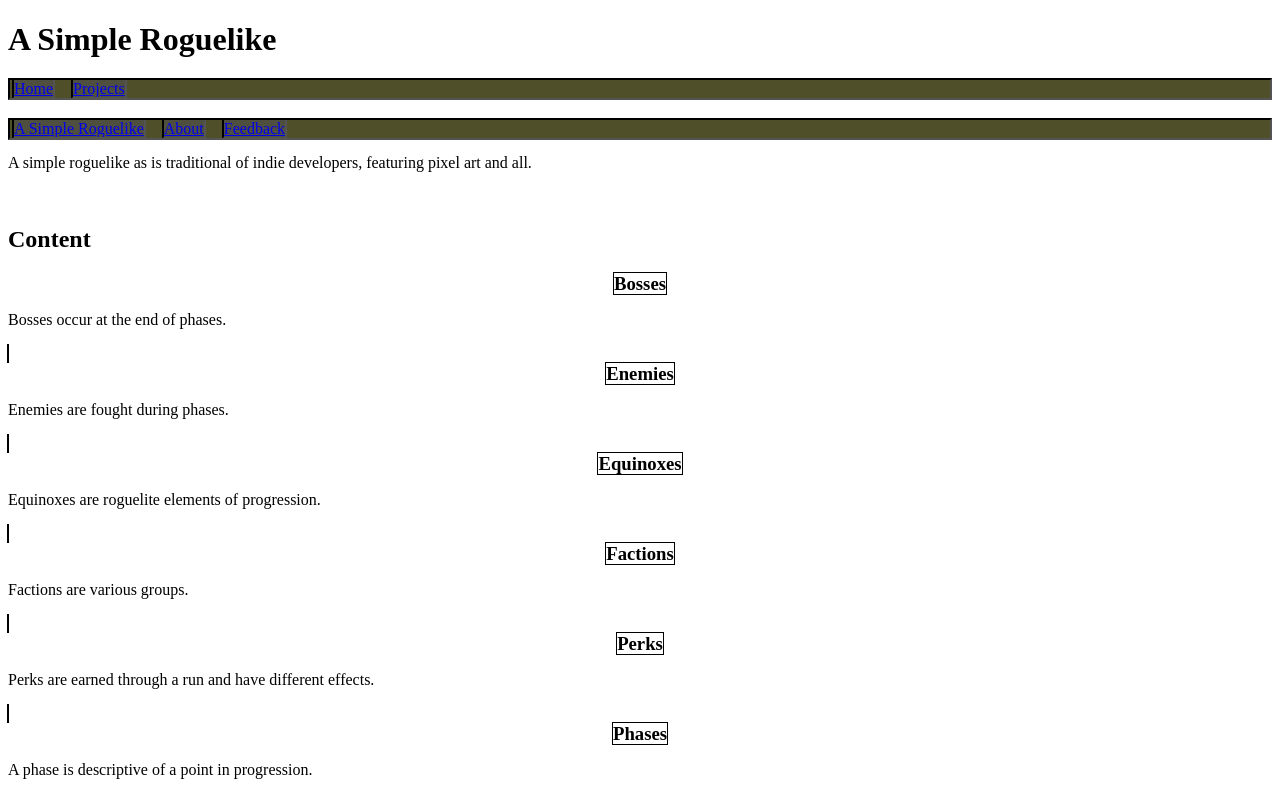
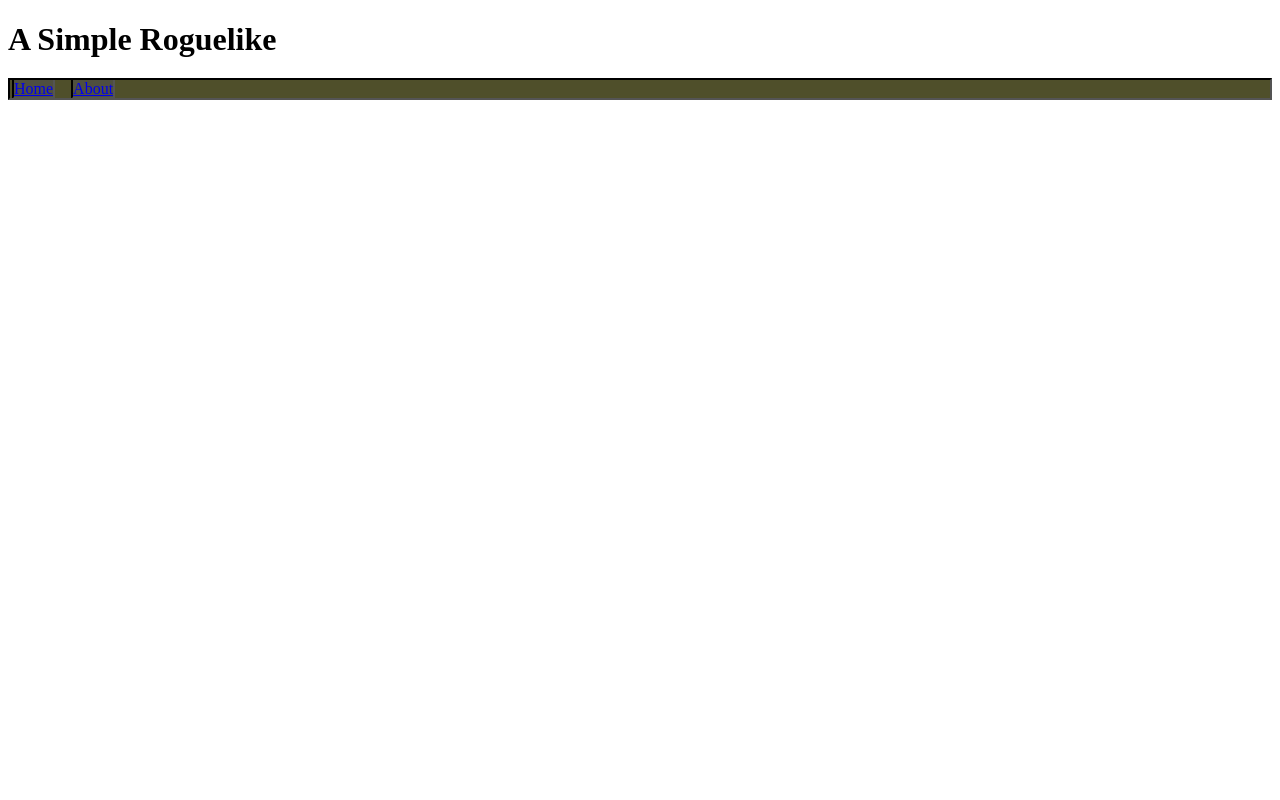
Before and after one commit to OttersbachD0987/DeorumVerorum, a plain HTML site: page index.html in a window 1280 px wide. Drawn offline with Linux system fonts and the light colour scheme.

Commit message:
Update index.html

```diff
--- a/index.html
+++ b/index.html
@@ -8,41 +8,8 @@
 <body class="deorum-background">
 	<h1 class="full-background">A Simple Roguelike</h1>
 	<nav class="fancy-nav-bar">
-		<a href="../index.html" class="fancy-nav-link">Home</a> &nbsp;
-		<a href="../projects.html" class="fancy-nav-link">Projects</a> &nbsp;
+		<a href="./index.html" class="fancy-nav-link">Home</a> &nbsp;
+		<a href="./DeorumVerorum/about.html" class="fancy-nav-link">About</a> &nbsp;
 	</nav><br>
-	<nav class="fancy-nav-bar">
-		<a href="./index.html" class="fancy-nav-link">A Simple Roguelike</a> &nbsp;
-		<a href="./about.html" class="fancy-nav-link">About</a> &nbsp;
-		<a href="./feedback.html" class="fancy-nav-link">Feedback</a> &nbsp;
-	</nav>
-
-	<p>A simple roguelike as is traditional of indie developers, featuring pixel art and all.</p>
-	<br>
-	<h2>Content</h2>
-	<div class="block-outline slated-background" style="width: 100%">
-		<h3 class="no-margin footer"><a href="./Info/bosses.html" class="unlink block-outline slate-background">Bosses</a></h3>
-		<p>Bosses occur at the end of phases.</p>
-	</div><br>
-	<div class="block-outline slated-background" style="width: 100%">
-		<h3 class="no-margin footer"><a href="./Info/enemies.html" class="unlink block-outline slate-background">Enemies</a></h3>
-		<p>Enemies are fought during phases.</p>
-	</div><br>
-	<div class="block-outline slated-background" style="width: 100%">
-		<h3 class="no-margin footer"><a href="./Info/equinoxes.html" class="unlink block-outline slate-background">Equinoxes</a></h3>
-		<p>Equinoxes are roguelite elements of progression.</p>
-	</div><br>
-	<div class="block-outline slated_background" style="width: 100%">
-		<h3 class="no-margin footer"><a href="./Info/factions.html" class="unlink block-outline slate-background">Factions</a></h3>
-		<p>Factions are various groups.</p>
-	</div><br>
-	<div class="block-outline slated_background" style="width: 100%">
-		<h3 class="no-margin footer"><a href="./Info/perks.html" class="unlink block-outline slate-background">Perks</a></h3>
-		<p>Perks are earned through a run and have different effects.</p>
-	</div><br>
-	<div class="block-outline slated-background" style="width: 100%">
-		<h3 class="no-margin footer"><a href="./Info/phases.html" class="unlink block-outline slate-background">Phases</a></h3>
-		<p>A phase is descriptive of a point in progression.</p>
-	</div>
 </body>
 </html>
```
